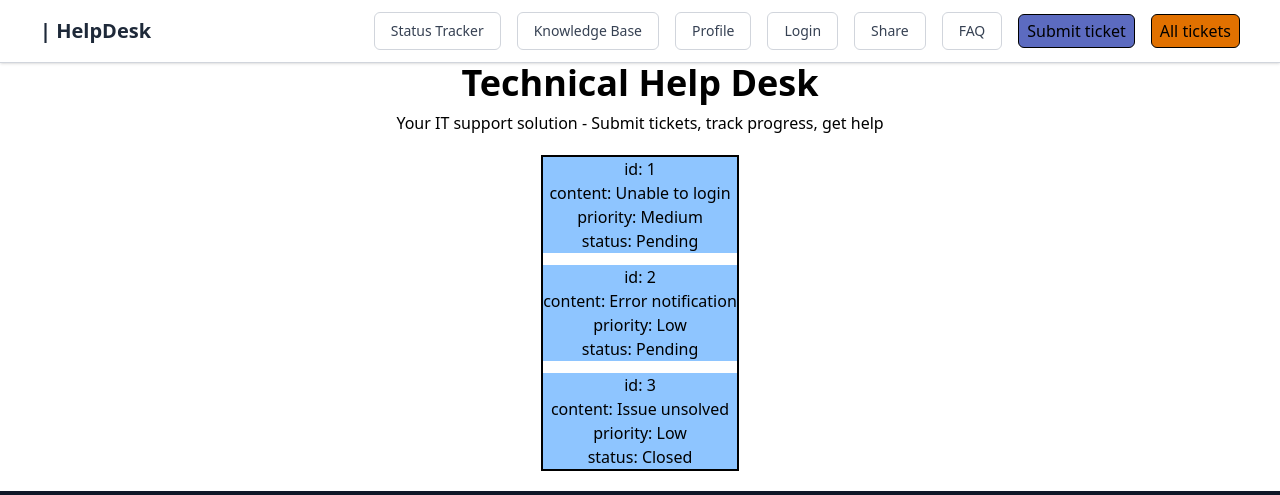
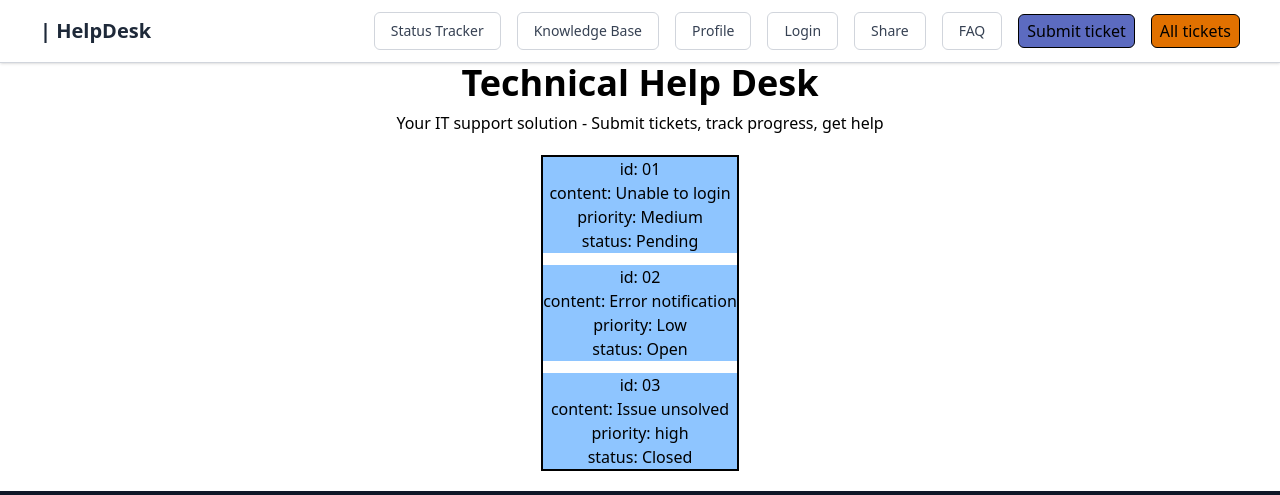
Before and after one commit to erichilla0525/fullstack-helpdesk, a React (Vite) app: page /workorder in a window 1280 px wide. Shown: the top 495 px of the page. Built offline with nearby package versions, Linux system fonts and the light colour scheme.

Commit message:
apply hook into ui files.

```diff
--- a/src/components/Hooks/ticketFormHook.ts
+++ b/src/components/Hooks/ticketFormHook.ts
@@ -47,6 +47,4 @@ export function useTickets() {
         createTicket,
 
     }
-
-
 }
--- a/src/components/Ticket/SubmitTicketForm.tsx
+++ b/src/components/Ticket/SubmitTicketForm.tsx
@@ -1,34 +1,18 @@
 import { useState } from "react"
+import { useTickets } from "../Hooks/ticketFormHook";
 
-export interface Ticket {
-  id: number;
-  Content: string;
-  Priority: string;
-  Status: string;
-}
 
-interface SubmitTicketFormProps {
-  tickets: Ticket[];
-  setTickets: React.Dispatch<React.SetStateAction<Ticket[]>>
+export default function SubmitTicketForm() {
+  const { createTicket } = useTickets();
 
-}
-
-export default function SubmitTicketForm({ tickets, setTickets}: SubmitTicketFormProps) {
   const [content, setText] = useState("");
   const [priority,  setPriority] = useState("low");
   const [status, setStatus] = useState("open");
 
-  const formSubmit = (event: React.FormEvent<HTMLFormElement>) => {
+  const formSubmit = async (event: React.FormEvent<HTMLFormElement>) => {
     event.preventDefault();
 
-    const newTicket: Ticket = {
-      id: tickets.length + 1,
-      Content: content,
-      Priority: priority,
-      Status: status,
-    };
-
-    setTickets([...tickets, newTicket]);
+    await createTicket(content,priority,status)
 
     setText("");
     setPriority("low");
--- a/src/components/Ticket/Ticket.tsx
+++ b/src/components/Ticket/Ticket.tsx
@@ -1,23 +1,20 @@
-import type { Ticket } from './SubmitTicketForm';
+import { useTickets } from "../Hooks/ticketFormHook";
+import type { Ticket } from "../Hooks/ticketFormHook";
 
-interface WorkOrderProps {
-  tickets: Ticket[];
-  setTickets: React.Dispatch<React.SetStateAction<Ticket[]>>
+export default function WorkOrder() {
 
-}
-
-export default function WorkOrder({ tickets}: WorkOrderProps) {
+  const { tickets } = useTickets()
 
   return(
       <div className="flex flex-col justify-center mt-5 mb-5 gap-12 ">
 
         <div className='mx-auto space-y-3 border-2'>
-          {tickets.map(ticket => (
+          {tickets.map((ticket:Ticket) => (
             <div key={ticket.id} className='bg-blue-300'>
               <p>id: {ticket.id}</p>
-              <p>content: {ticket.Content}</p>
-              <p>priority: {ticket.Priority}</p>
-              <p>status: {ticket.Status}</p>
+              <p>content: {ticket.content}</p>
+              <p>priority: {ticket.priority}</p>
+              <p>status: {ticket.status}</p>
             </div>
           ))
           }
```
